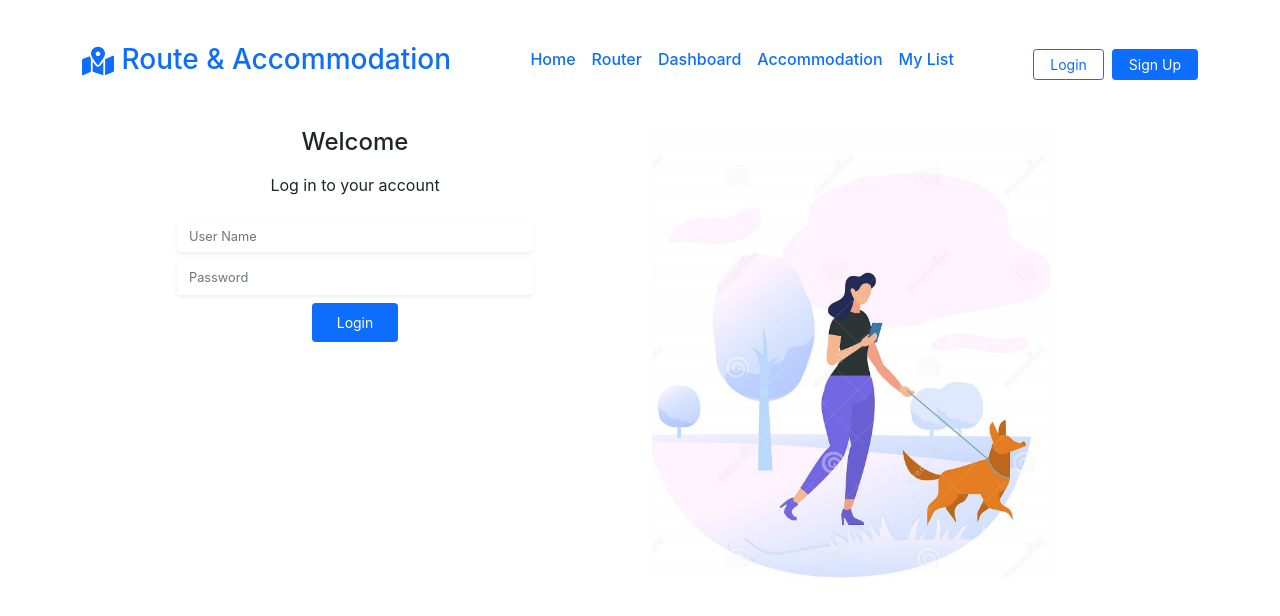
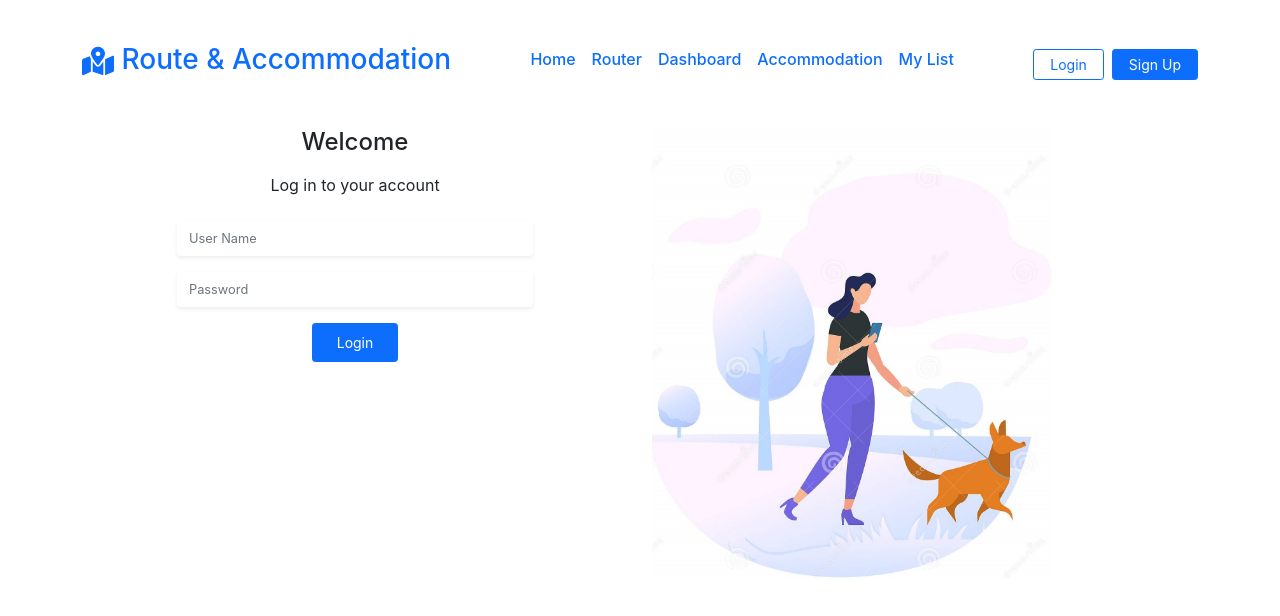
Before and after one commit to Mihiri0303/RAAMS-Project, a React (Create React App) app in the folder Front-end/: page /login in a window 1280 px wide. Shown: the top 616 px of the page. Built offline with nearby package versions, Linux system fonts and the light colour scheme.

Commit message:
login form validation

```diff
--- a/Front-end/package.json
+++ b/Front-end/package.json
@@ -8,6 +8,7 @@
     "@testing-library/react": "^11.2.7",
     "@testing-library/user-event": "^12.8.3",
     "bootstrap": "^5.0.2",
+    "formik": "^2.2.9",
     "mapbox-gl": "^2.3.1",
     "popper.js": "^1.16.1",
     "react": "^17.0.2",
@@ -16,7 +17,8 @@
     "react-icons": "^4.2.0",
     "react-router-dom": "5.2.0",
     "react-scripts": "4.0.3",
-    "web-vitals": "^1.1.2"
+    "web-vitals": "^1.1.2",
+    "yup": "^0.32.9"
   },
   "scripts": {
     "start": "react-scripts start",
--- a/Front-end/src/components/login.js
+++ b/Front-end/src/components/login.js
@@ -1,6 +1,20 @@
 import React from 'react';
 import {Link} from 'react-router-dom';
 import imge from './../asset/login.jpg';
+import { Formik, Form, Field } from 'formik';
+import * as Yup from 'yup';
+
+
+const SigninSchema = Yup.object().shape({
+    UserName: Yup.string()
+      .min(2, 'Too Short!')
+      .max(50, 'Too Long!')
+      .required('Required'),
+    Password: Yup.string()
+      .min(2, 'Too Short!')
+      .max(50, 'Too Long!')
+      .required('Required')
+  });
 
 
 const Login = () => {
@@ -9,15 +23,38 @@ const Login = () => {
              <section className='container'>
                 <div className='row'>
                     <div className="col-md-4 offset-md-1 ">
-                        <div className="d-flex flex-column gap-2 justify-content-center align-items-center">
-                            <h4>Welcome</h4>
-                            <p>Log in to your account</p>
-                            <input className={`form-control shadow-sm border-0 py-2"}`} style={{fontSize:"0.8rem"}} placeholder="User Name" />
-                            <input className={`form-control shadow-sm border-0 py-2 "}`} style={{fontSize:"0.8rem"}} placeholder="Password" />
-                            <div className="d-flex gap-2 justify-content-center align-items-center">
-                                <button className="btn btn-sm px-4 py-2 btn-primary">Login</button>
-                            </div>
-                        </div>
+                        <Formik
+                            initialValues={{
+                                UserName: '',
+                                Password: ''
+                            }}
+                            validationSchema={SigninSchema}
+                            onSubmit={values => {
+                                console.log(values);
+                            }}>
+                            {({ errors, touched }) => (
+                                <Form className="d-flex flex-column gap-2 justify-content-center align-items-center needs-validation">
+                                    <h4>Welcome</h4>
+                                    <p>Log in to your account</p>
+                                    <div className="col-md-12 position-relative mb-2">
+                                        <Field name="UserName" type="text" className={`form-control shadow-sm border-0 py-2 ${errors.UserName && touched.UserName &&  "is-invalid"}`} style={{fontSize:"0.8rem"}} placeholder="User Name" />
+                                        <div className="invalid-feedback">
+                                            Please provide a valid Username.
+                                        </div>
+                                    </div>
+                                    <div className="col-md-12 position-relative mb-2">
+                                        <Field name="Password" type="password" className={`form-control shadow-sm border-0 py-2 ${errors.Password && touched.Password && "is-invalid"}`} style={{fontSize:"0.8rem"}} placeholder="Password" />
+                                        <div className="invalid-feedback">
+                                            Please provide a valid Password.
+                                        </div>
+                                    </div>
+
+                                    <div className="d-flex gap-2 justify-content-center align-items-center">
+                                        <button type="submit" className="btn btn-sm px-4 py-2 btn-primary">Login</button>
+                                    </div>
+                                </Form>
+                            )}
+                        </Formik>
                     </div>
                     <div className="col-md-6 offset-md-1">
                         <img src={imge} style={{height : '100%',width : 400}}/>
```
Also changed, not shown: 1 other file (tests, documents, lock files or other folders).
